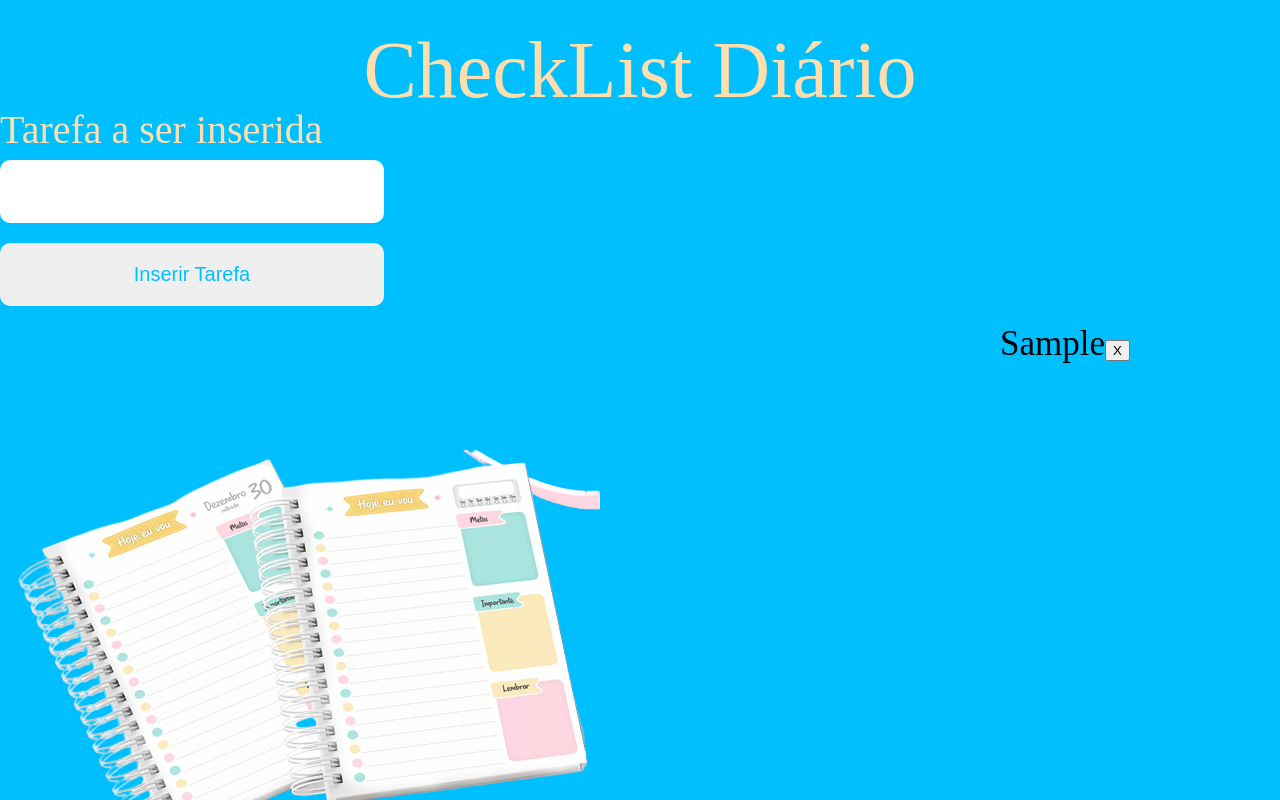
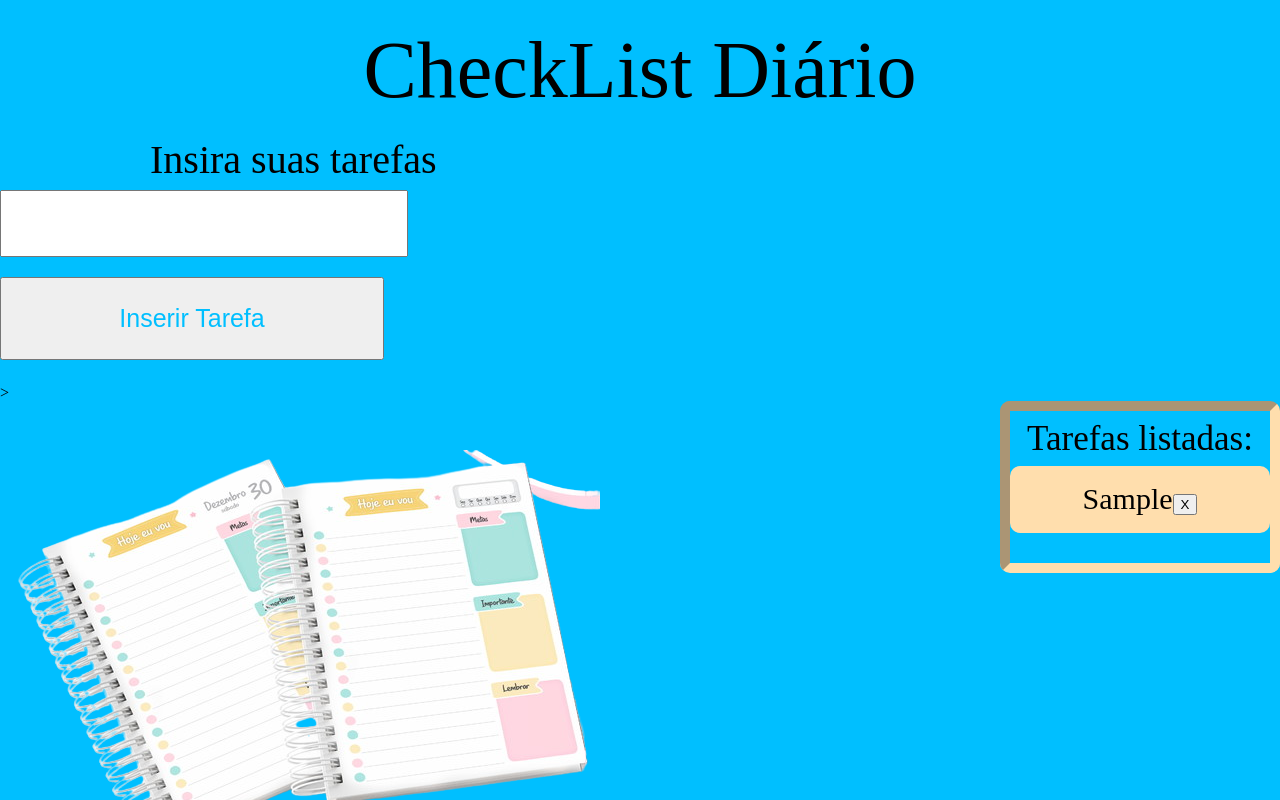
Before and after one commit to AmandaCarvalho-R/Checklist-do-dia, a plain HTML site: page index.html in a window 1280 px wide. Both pictures are taken after typing "Sample" into the empty fields and a click on the input "Inserir Tarefa". Drawn offline with Linux system fonts and the light colour scheme.

Commit message:
Melhorado o CSS a lista de tarefa

```diff
--- a/assets/css/style.css
+++ b/assets/css/style.css
@@ -1,7 +1,8 @@
 :root {
-    --branco: #FFDEAD;
+    --rose: #FFDEAD;
     --azul: #00BFFF;
-    --preto: ##000000;
+    --preto: #000000;
+    --branco:#FFFFFF;
 }
 
 body {
@@ -17,14 +18,16 @@ body {
     font-weight: 400;
     font-size: 80px;
     text-align: center;
-    margin-top: 30px;
-    color: var(--branco);
+    margin: 30px 0 30px;
+    color: var(--preto);
 }
 
 .titulo__tarefa {
     font-size: 40px;
     font-weight: 400;
-    color: var(--branco);
+    color: var(--preto);
+    margin-left: 150px;
+
 }
 
 .tarefas__css {
@@ -35,34 +38,50 @@ body {
 
 .adicionar input {
     width: 30%;
-    box-sizing:border-box;
     margin: 10px 0 1em;
     padding: 1em 0.5em;
-    border-radius: 10px;
-    border: 2px solid var(--preto);
     display: block;
 
 
 }
 
 .cadastrar {
-    font-size: 20px;
+    font-size: 25px;
     color: var(--azul);
+    margin-left: 50px;
+
+
 }
 
 .lista {
     font-size: 35px;
     margin-left: 1000px;
     border-radius: 10px;
-    border: 10px solid var(--preto);
+    border: 10px inset var(--rose);
+}
+
+.lista {
+    margin: 0 0 0 1000px;
+    padding: 0;
 }
 
 .item {
-    border-radius: 50%;
 
-    align-items: center;
-    justify-content: center;
+    padding: 0.6em 2em;
+    background: var(--rose);
+    border-radius: 10px;
+    margin: 0 0 1em;
+    width: 100%;
+    box-sizing: border-box;
+    display:block;
+    text-align: center;
+    gap: 1em;
+    font-size: 30px;
+    font-weight: 400;
+    color: var(--preto);
+}
 
-
-    font-weight: 400;
+.titulo__lista {
+    text-align: center;
+    padding: 10px;
 }
--- a/assets/js/main.js
+++ b/assets/js/main.js
@@ -63,6 +63,7 @@ function botaoDeleta(id) {
 
     elementoBotao.addEventListener("click", function () {
         deletaElemento(this.parentNode, id)
+
     })
 
     return elementoBotao
--- a/index.html
+++ b/index.html
@@ -18,14 +18,16 @@
         <main class="conteudo">
             <div class="principal">
                 <form action="" class="adicionar" id="novoItem">
-                    <label for="tarefa" class="titulo__tarefa">Tarefa a ser inserida</label>
+                    <label for="tarefa" class="titulo__tarefa">Insira suas tarefas</label>
                     <input type="text" name="tarefa" id="tarefa" class="tarefas__css">
                     <input type="submit" value="Inserir Tarefa" class="cadastrar" id="cadastrar">
 
+                    >
                 </form>
             </div>
 
             <ul class="lista" id="lista">
+                <h2 class="titulo__lista">Tarefas listadas:</h2>
 
             </ul>
         </main>
```
